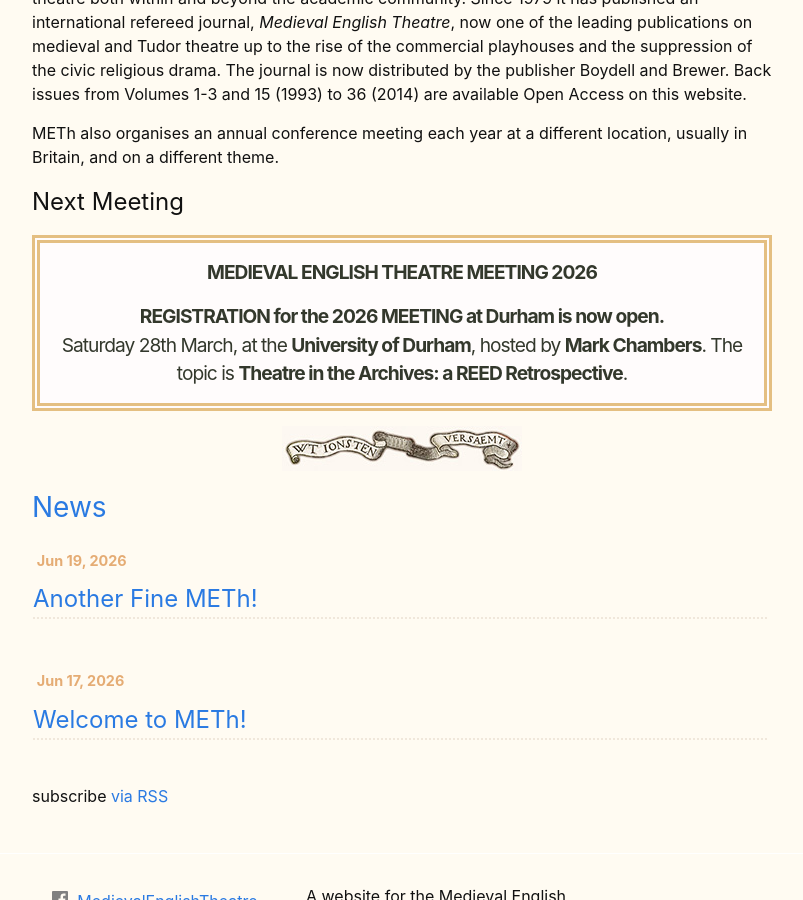
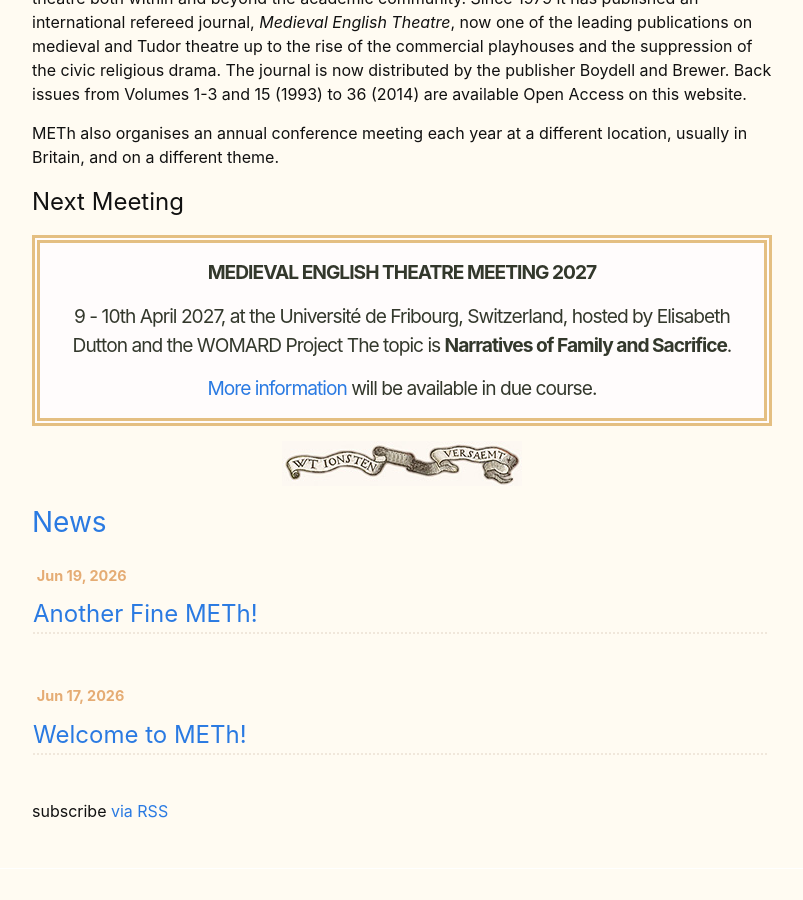
Before and after one commit to MedievalEnglishTheatre/MedievalEnglishTheatre.github.io, a Jekyll site: the page built from src/index.md, in a window 1280 px wide and 900 px high, scrolled down 678 px. Shown: the whole window, without its empty margins (238-1041 px from the left). Built offline with Jekyll 4.4.1, drawn with Linux system fonts in a browser that asks for light colours.

Commit message:
adding template for 2027 meeting

```diff
--- a/src/_data/navigation.yml
+++ b/src/_data/navigation.yml
@@ -13,8 +13,8 @@
 - name: Meetings
   link: /meetings/
   dropdown:
-    - name: This Year
-      link: /meetings/
+    - name: Next Meeting
+      link: /meetings/meet_2027/
     - name: Past Meetings
       link: /meetings/meet_past.html
 - name: Journal
--- a/src/index.md
+++ b/src/index.md
@@ -10,10 +10,12 @@
 theme.
 
 ## Next Meeting
-> **MEDIEVAL ENGLISH THEATRE MEETING 2026**
+> **MEDIEVAL ENGLISH THEATRE MEETING 2027**
 >
-> **REGISTRATION for the 2026 MEETING at Durham is now open.**
-> Saturday 28th March, at the **University of Durham**, hosted by **Mark Chambers**.
-> The topic is **Theatre in the Archives: a REED Retrospective**.
+> 9 - 10th April 2027, at the Université de Fribourg, Switzerland, hosted by Elisabeth Dutton and the WOMARD Project
+> The topic is **Narratives of Family and Sacrifice**.
+>
+> [More information](/meetings/meet_2027/) will be available in due course.
+
 
 <img src="/assets/banner_sm.jpg" style="margin:auto;width:240px;display:block;"/>
```
Also changed, not shown: src/meetings/index.md (+1 -9 lines), src/meetings/meet_2027/index.md (added, +41 -0 lines).
